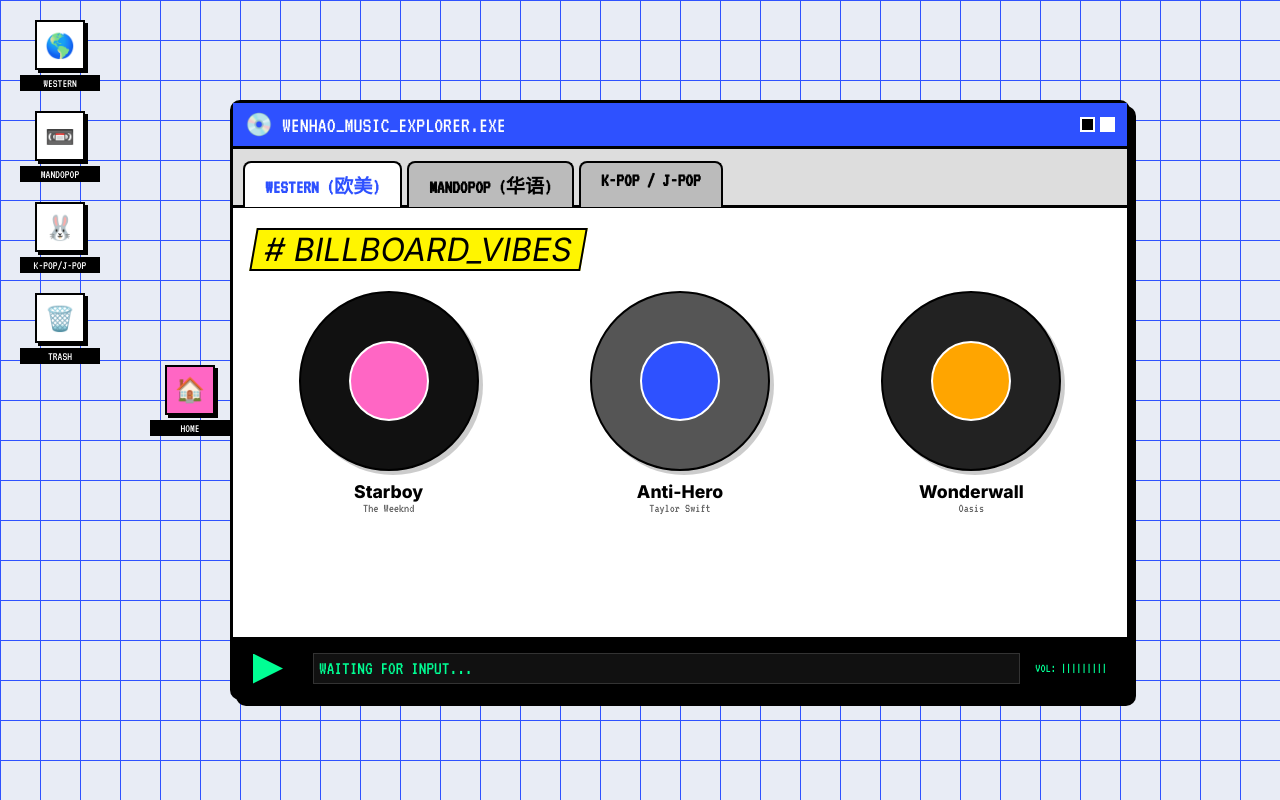
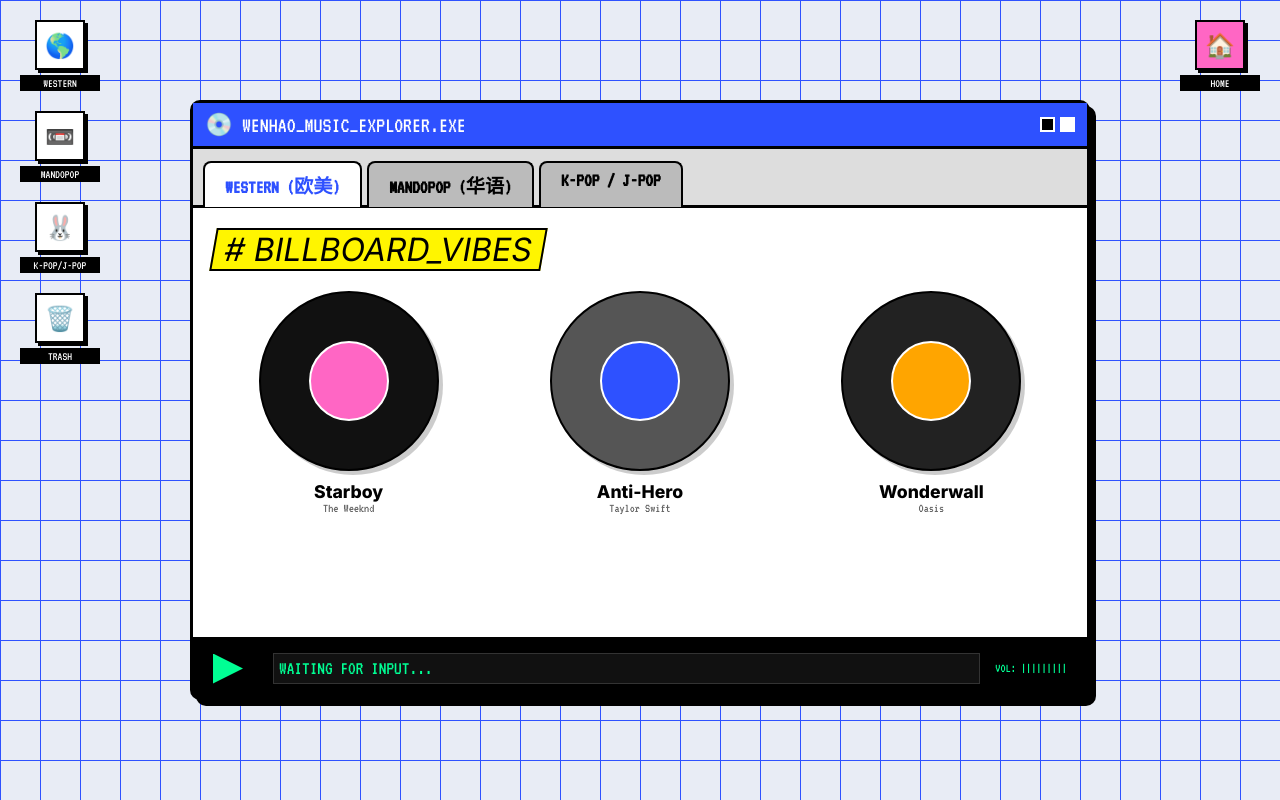
Before and after one commit to caiwenhao13-creator/caiwenhao13-creator.github.io, a plain HTML site: page music.html in a window 1280 px wide. Drawn offline with Linux system fonts and the light colour scheme.

Commit message:
Update music.html

```diff
--- a/music.html
+++ b/music.html
@@ -277,10 +277,12 @@
     </style>
 </head>
 <body>
-<div class="icon" onclick="window.location.href='index.html'">
-    <div class="icon-img" style="background:var(--nj-pink); color:white;">🏠</div>
-    <div class="icon-label">HOME</div>
-</div>
+
+    <div class="icon" onclick="window.location.href='index.html'" style="position: absolute; right: 20px; top: 20px; z-index: 100;">
+        <div class="icon-img" style="background:var(--nj-pink); color:white;">🏠</div>
+        <div class="icon-label">HOME</div>
+    </div>
+
     <div class="desktop-icons">
         <div class="icon" onclick="switchTab('western')">
             <div class="icon-img">🌎</div>
@@ -442,11 +444,9 @@
             // 模拟简单的跑马灯效果
             display.style.animation = "none";
             display.offsetHeight; /* trigger reflow */
-            // 这里可以加上真实的 Audio 播放逻辑
         }
 
         console.log("💿 Wenhao's Music Station Ready.");
     </script>
 </body>
-
 </html>
```
